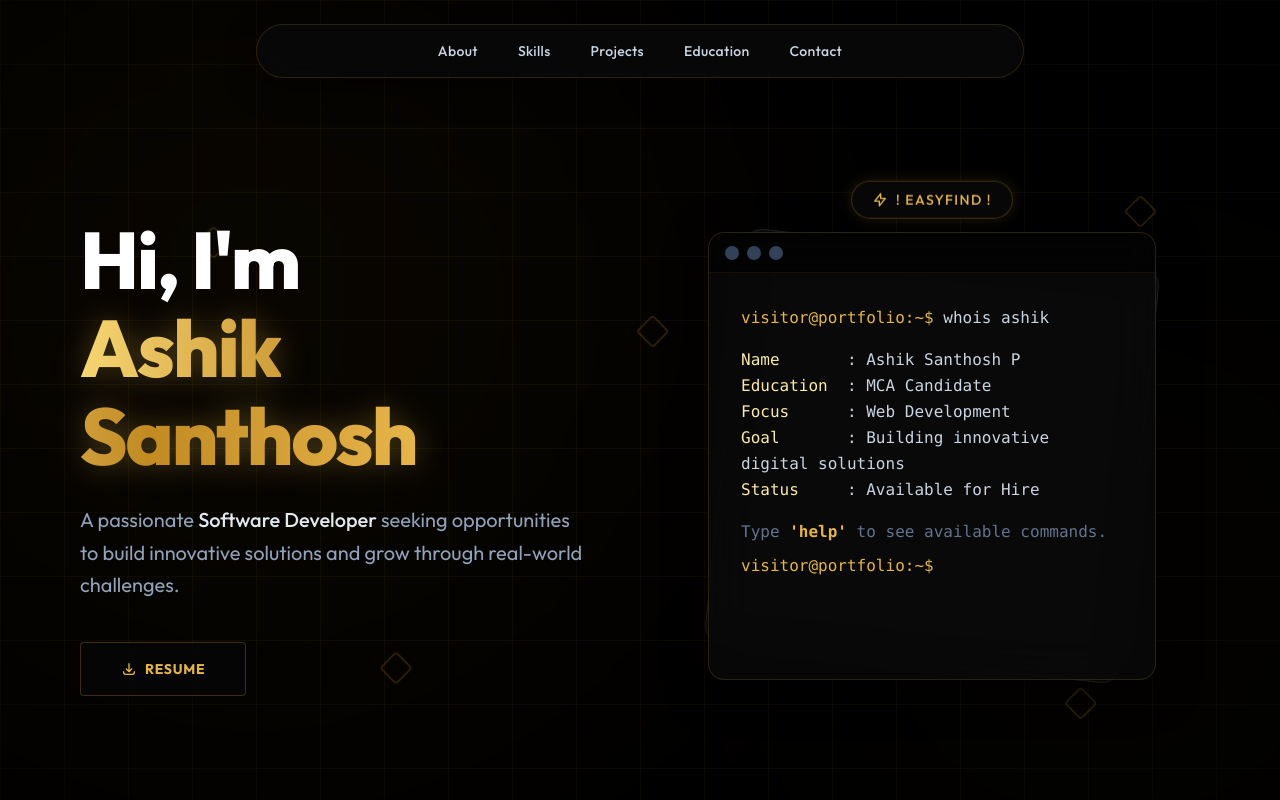
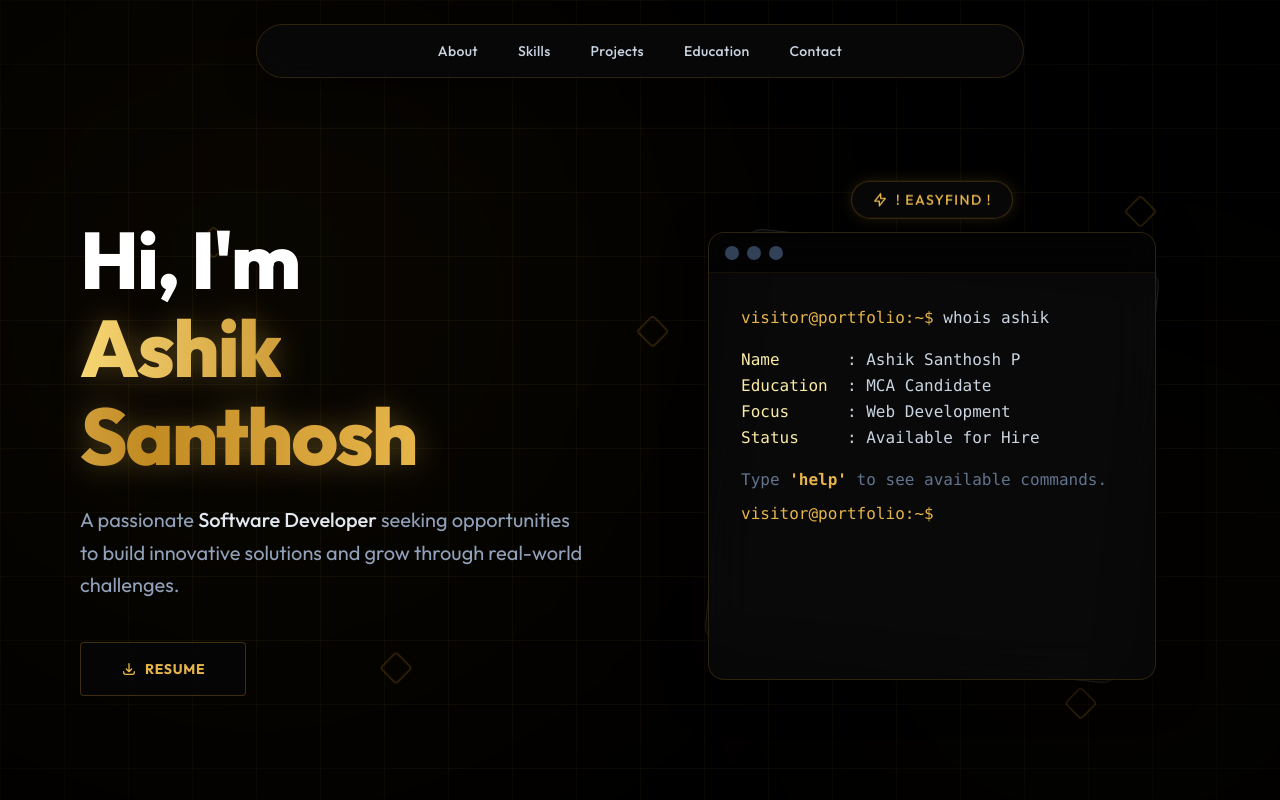
Before and after one commit to ashiks27-boop/protifolio, a React (Vite) app: page / in a window 1280 px wide. Shown: the top 800 px of the page. Built offline with nearby package versions, Linux system fonts and the light colour scheme.

Commit message:
content: remove goal line from terminal

```diff
--- a/src/components/InteractiveTerminal.jsx
+++ b/src/components/InteractiveTerminal.jsx
@@ -11,7 +11,6 @@ const InteractiveTerminal = () => {
             <p><span className="text-gold-200">Name</span>{"       : Ashik Santhosh P"}</p>
             <p><span className="text-gold-200">Education</span>{"  : MCA Candidate"}</p>
             <p><span className="text-gold-200">Focus</span>{"      : Web Development"}</p>
-            <p><span className="text-gold-200">Goal</span>{"       : Building innovative digital solutions"}</p>
             <p><span className="text-gold-200">Status</span>{"     : Available for Hire"}</p>
           </div>
           <p className="mt-4 text-slate-500">Type <span className="text-gold-400 font-bold">'help'</span> to see available commands.</p>
```
